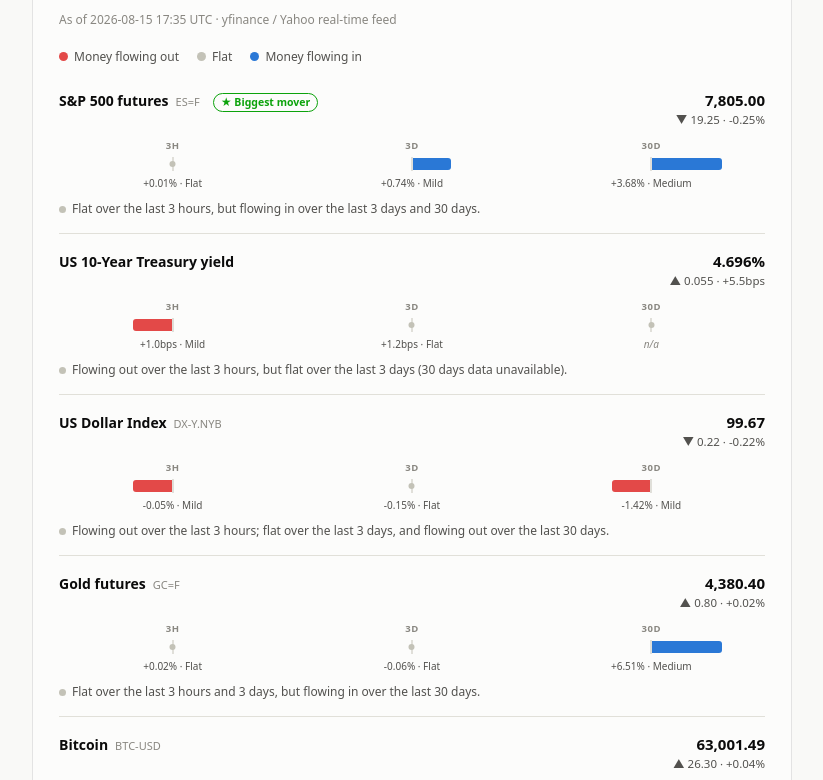
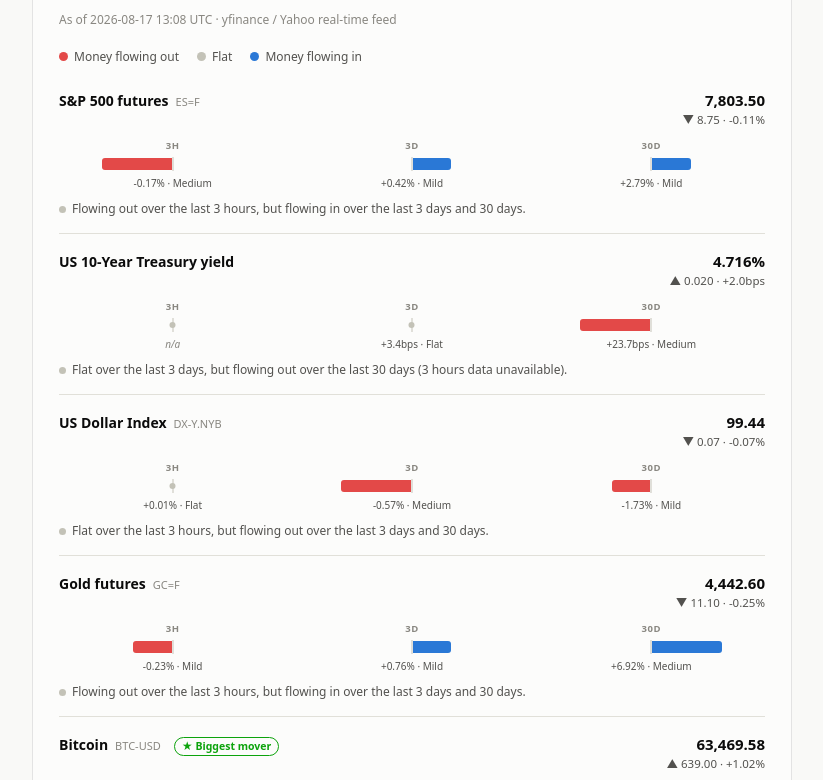
Before and after one commit to danreed001-droid/moneyflow, a plain HTML site: page index.html in a window 1280 px wide. Shown: the part 151-931 px from the top of the page, without its empty margins (228-1051 px from the left). Drawn offline with Linux system fonts and the light colour scheme.

Commit message:
Update snapshot 2026-08-17T13:08:46Z

```diff
--- a/index.html
+++ b/index.html
@@ -3,7 +3,7 @@
 <head>
 <meta charset="utf-8">
 <meta name="viewport" content="width=device-width, initial-scale=1">
-<title>Cross-Asset Money Flow — As of 2026-08-15 17:35 UTC</title>
+<title>Cross-Asset Money Flow — As of 2026-08-17 13:08 UTC</title>
 <style>
   :root { color-scheme: light; }
   .viz-root {
@@ -92,33 +92,33 @@
       </div>
       <button class="theme-toggle" id="themeToggle" type="button">Dark mode</button>
     </div>
-    <div class="timestamp">As of 2026-08-15 17:35 UTC · yfinance / Yahoo real-time feed</div>
+    <div class="timestamp">As of 2026-08-17 13:08 UTC · yfinance / Yahoo real-time feed</div>
     <div class="legend">
       <div class="legend-item"><span class="dot out"></span>Money flowing out</div>
       <div class="legend-item"><span class="dot flat"></span>Flat</div>
       <div class="legend-item"><span class="dot in"></span>Money flowing in</div>
     </div>
     <div class="rows">
-      <div class="row" data-tip="S&amp;P 500 futures 7,805.00, ▼ 19.25 · -0.25% since previous close. Flat over the last 3 hours, but flowing in over the last 3 days and 30 days.">
+      <div class="row" data-tip="S&amp;P 500 futures 7,803.50, ▼ 8.75 · -0.11% since previous close. Flowing out over the last 3 hours, but flowing in over the last 3 days and 30 days.">
         <div class="row-top">
           <div class="asset-id">
             <span class="asset-name">S&amp;P 500 futures</span>
             <span class="asset-ticker">ES=F</span>
-            <span class="badge">★ Biggest mover</span>
+
           </div>
           <div class="asset-price">
-            <span class="price-value">7,805.00</span>
-            <span class="price-delta">▼ 19.25 · -0.25%</span>
+            <span class="price-value">7,803.50</span>
+            <span class="price-delta">▼ 8.75 · -0.11%</span>
           </div>
         </div>
         <div class="timeframe-bars">
-<div class="tf-col"><div class="tf-label">3H</div><div class="tf-track"><div class="tf-half tf-half-out"><div class="tf-fill out" style="width:0%"></div></div><div class="tf-baseline"><div class="tf-flat-dot"></div></div><div class="tf-half tf-half-in"><div class="tf-fill in" style="width:0%"></div></div></div><div class="tf-caption">+0.01% · Flat</div></div><div class="tf-col"><div class="tf-label">3D</div><div class="tf-track"><div class="tf-half tf-half-out"><div class="tf-fill out" style="width:0%"></div></div><div class="tf-baseline"></div><div class="tf-half tf-half-in"><div class="tf-fill in" style="width:34%"></div></div></div><div class="tf-caption">+0.74% · Mild</div></div><div class="tf-col"><div class="tf-label">30D</div><div class="tf-track"><div class="tf-half tf-half-out"><div class="tf-fill out" style="width:0%"></div></div><div class="tf-baseline"></div><div class="tf-half tf-half-in"><div class="tf-fill in" style="width:62%"></div></div></div><div class="tf-caption">+3.68% · Medium</div></div>
+<div class="tf-col"><div class="tf-label">3H</div><div class="tf-track"><div class="tf-half tf-half-out"><div class="tf-fill out" style="width:62%"></div></div><div class="tf-baseline"></div><div class="tf-half tf-half-in"><div class="tf-fill in" style="width:0%"></div></div></div><div class="tf-caption">-0.17% · Medium</div></div><div class="tf-col"><div class="tf-label">3D</div><div class="tf-track"><div class="tf-half tf-half-out"><div class="tf-fill out" style="width:0%"></div></div><div class="tf-baseline"></div><div class="tf-half tf-half-in"><div class="tf-fill in" style="width:34%"></div></div></div><div class="tf-caption">+0.42% · Mild</div></div><div class="tf-col"><div class="tf-label">30D</div><div class="tf-track"><div class="tf-half tf-half-out"><div class="tf-fill out" style="width:0%"></div></div><div class="tf-baseline"></div><div class="tf-half tf-half-in"><div class="tf-fill in" style="width:34%"></div></div></div><div class="tf-caption">+2.79% · Mild</div></div>
         </div>
         <div class="row-bottom">
-          <span class="flow-tag"><span class="dot flat"></span>Flat over the last 3 hours, but flowing in over the last 3 days and 30 days.</span>
+          <span class="flow-tag"><span class="dot flat"></span>Flowing out over the last 3 hours, but flowing in over the last 3 days and 30 days.</span>
         </div>
       </div>
-      <div class="row" data-tip="US 10-Year Treasury yield 4.696%, ▲ 0.055 · +5.5bps since previous close. Flowing out over the last 3 hours, but flat over the last 3 days (30 days data unavailable).">
+      <div class="row" data-tip="US 10-Year Treasury yield 4.716%, ▲ 0.020 · +2.0bps since previous close. Flat over the last 3 days, but flowing out over the last 30 days (3 hours data unavailable).">
         <div class="row-top">
           <div class="asset-id">
             <span class="asset-name">US 10-Year Treasury yield</span>
@@ -126,18 +126,18 @@
 
           </div>
           <div class="asset-price">
-            <span class="price-value">4.696%</span>
-            <span class="price-delta">▲ 0.055 · +5.5bps</span>
+            <span class="price-value">4.716%</span>
+            <span class="price-delta">▲ 0.020 · +2.0bps</span>
           </div>
         </div>
         <div class="timeframe-bars">
-<div class="tf-col"><div class="tf-label">3H</div><div class="tf-track"><div class="tf-half tf-half-out"><div class="tf-fill out" style="width:34%"></div></div><div class="tf-baseline"></div><div class="tf-half tf-half-in"><div class="tf-fill in" style="width:0%"></div></div></div><div class="tf-caption">+1.0bps · Mild</div></div><div class="tf-col"><div class="tf-label">3D</div><div class="tf-track"><div class="tf-half tf-half-out"><div class="tf-fill out" style="width:0%"></div></div><div class="tf-baseline"><div class="tf-flat-dot"></div></div><div class="tf-half tf-half-in"><div class="tf-fill in" style="width:0%"></div></div></div><div class="tf-caption">+1.2bps · Flat</div></div><div class="tf-col"><div class="tf-label">30D</div><div class="tf-track"><div class="tf-half tf-half-out"><div class="tf-fill out" style="width:0%"></div></div><div class="tf-baseline"><div class="tf-flat-dot"></div></div><div class="tf-half tf-half-in"><div class="tf-fill in" style="width:0%"></div></div></div><div class="tf-na">n/a</div></div>
+<div class="tf-col"><div class="tf-label">3H</div><div class="tf-track"><div class="tf-half tf-half-out"><div class="tf-fill out" style="width:0%"></div></div><div class="tf-baseline"><div class="tf-flat-dot"></div></div><div class="tf-half tf-half-in"><div class="tf-fill in" style="width:0%"></div></div></div><div class="tf-na">n/a</div></div><div class="tf-col"><div class="tf-label">3D</div><div class="tf-track"><div class="tf-half tf-half-out"><div class="tf-fill out" style="width:0%"></div></div><div class="tf-baseline"><div class="tf-flat-dot"></div></div><div class="tf-half tf-half-in"><div class="tf-fill in" style="width:0%"></div></div></div><div class="tf-caption">+3.4bps · Flat</div></div><div class="tf-col"><div class="tf-label">30D</div><div class="tf-track"><div class="tf-half tf-half-out"><div class="tf-fill out" style="width:62%"></div></div><div class="tf-baseline"></div><div class="tf-half tf-half-in"><div class="tf-fill in" style="width:0%"></div></div></div><div class="tf-caption">+23.7bps · Medium</div></div>
         </div>
         <div class="row-bottom">
-          <span class="flow-tag"><span class="dot flat"></span>Flowing out over the last 3 hours, but flat over the last 3 days (30 days data unavailable).</span>
+          <span class="flow-tag"><span class="dot flat"></span>Flat over the last 3 days, but flowing out over the last 30 days (3 hours data unavailable).</span>
         </div>
       </div>
-      <div class="row" data-tip="US Dollar Index 99.67, ▼ 0.22 · -0.22% since previous close. Flowing out over the last 3 hours; flat over the last 3 days, and flowing out over the last 30 days.">
+      <div class="row" data-tip="US Dollar Index 99.44, ▼ 0.07 · -0.07% since previous close. Flat over the last 3 hours, but flowing out over the last 3 days and 30 days.">
         <div class="row-top">
           <div class="asset-id">
             <span class="asset-name">US Dollar Index</span>
@@ -145,18 +145,18 @@
 
           </div>
           <div class="asset-price">
-            <span class="price-value">99.67</span>
-            <span class="price-delta">▼ 0.22 · -0.22%</span>
+            <span class="price-value">99.44</span>
+            <span class="price-delta">▼ 0.07 · -0.07%</span>
           </div>
         </div>
         <div class="timeframe-bars">
-<div class="tf-col"><div class="tf-label">3H</div><div class="tf-track"><div class="tf-half tf-half-out"><div class="tf-fill out" style="width:34%"></div></div><div class="tf-baseline"></div><div class="tf-half tf-half-in"><div class="tf-fill in" style="width:0%"></div></div></div><div class="tf-caption">-0.05% · Mild</div></div><div class="tf-col"><div class="tf-label">3D</div><div class="tf-track"><div class="tf-half tf-half-out"><div class="tf-fill out" style="width:0%"></div></div><div class="tf-baseline"><div class="tf-flat-dot"></div></div><div class="tf-half tf-half-in"><div class="tf-fill in" style="width:0%"></div></div></div><div class="tf-caption">-0.15% · Flat</div></div><div class="tf-col"><div class="tf-label">30D</div><div class="tf-track"><div class="tf-half tf-half-out"><div class="tf-fill out" style="width:34%"></div></div><div class="tf-baseline"></div><div class="tf-half tf-half-in"><div class="tf-fill in" style="width:0%"></div></div></div><div class="tf-caption">-1.42% · Mild</div></div>
+<div class="tf-col"><div class="tf-label">3H</div><div class="tf-track"><div class="tf-half tf-half-out"><div class="tf-fill out" style="width:0%"></div></div><div class="tf-baseline"><div class="tf-flat-dot"></div></div><div class="tf-half tf-half-in"><div class="tf-fill in" style="width:0%"></div></div></div><div class="tf-caption">+0.01% · Flat</div></div><div class="tf-col"><div class="tf-label">3D</div><div class="tf-track"><div class="tf-half tf-half-out"><div class="tf-fill out" style="width:62%"></div></div><div class="tf-baseline"></div><div class="tf-half tf-half-in"><div class="tf-fill in" style="width:0%"></div></div></div><div class="tf-caption">-0.57% · Medium</div></div><div class="tf-col"><div class="tf-label">30D</div><div class="tf-track"><div class="tf-half tf-half-out"><div class="tf-fill out" style="width:34%"></div></div><div class="tf-baseline"></div><div class="tf-half tf-half-in"><div class="tf-fill in" style="width:0%"></div></div></div><div class="tf-caption">-1.73% · Mild</div></div>
         </div>
         <div class="row-bottom">
-          <span class="flow-tag"><span class="dot flat"></span>Flowing out over the last 3 hours; flat over the last 3 days, and flowing out over the last 30 days.</span>
+          <span class="flow-tag"><span class="dot flat"></span>Flat over the last 3 hours, but flowing out over the last 3 days and 30 days.</span>
         </div>
       </div>
-      <div class="row" data-tip="Gold futures 4,380.40, ▲ 0.80 · +0.02% since previous close. Flat over the last 3 hours and 3 days, but flowing in over the last 30 days.">
+      <div class="row" data-tip="Gold futures 4,442.60, ▼ 11.10 · -0.25% since previous close. Flowing out over the last 3 hours, but flowing in over the last 3 days and 30 days.">
         <div class="row-top">
           <div class="asset-id">
             <span class="asset-name">Gold futures</span>
@@ -164,31 +164,31 @@
 
           </div>
           <div class="asset-price">
-            <span class="price-value">4,380.40</span>
-            <span class="price-delta">▲ 0.80 · +0.02%</span>
+            <span class="price-value">4,442.60</span>
+            <span class="price-delta">▼ 11.10 · -0.25%</span>
           </div>
         </div>
         <div class="timeframe-bars">
-<div class="tf-col"><div class="tf-label">3H</div><div class="tf-track"><div class="tf-half tf-half-out"><div class="tf-fill out" style="width:0%"></div></div><div class="tf-baseline"><div class="tf-flat-dot"></div></div><div class="tf-half tf-half-in"><div class="tf-fill in" style="width:0%"></div></div></div><div class="tf-caption">+0.02% · Flat</div></div><div class="tf-col"><div class="tf-label">3D</div><div class="tf-track"><div class="tf-half tf-half-out"><div class="tf-fill out" style="width:0%"></div></div><div class="tf-baseline"><div class="tf-flat-dot"></div></div><div class="tf-half tf-half-in"><div class="tf-fill in" style="width:0%"></div></div></div><div class="tf-caption">-0.06% · Flat</div></div><div class="tf-col"><div class="tf-label">30D</div><div class="tf-track"><div class="tf-half tf-half-out"><div class="tf-fill out" style="width:0%"></div></div><div class="tf-baseline"></div><div class="tf-half tf-half-in"><div class="tf-fill in" style="width:62%"></div></div></div><div class="tf-caption">+6.51% · Medium</div></div>
+<div class="tf-col"><div class="tf-label">3H</div><div class="tf-track"><div class="tf-half tf-half-out"><div class="tf-fill out" style="width:34%"></div></div><div class="tf-baseline"></div><div class="tf-half tf-half-in"><div class="tf-fill in" style="width:0%"></div></div></div><div class="tf-caption">-0.23% · Mild</div></div><div class="tf-col"><div class="tf-label">3D</div><div class="tf-track"><div class="tf-half tf-half-out"><div class="tf-fill out" style="width:0%"></div></div><div class="tf-baseline"></div><div class="tf-half tf-half-in"><div class="tf-fill in" style="width:34%"></div></div></div><div class="tf-caption">+0.76% · Mild</div></div><div class="tf-col"><div class="tf-label">30D</div><div class="tf-track"><div class="tf-half tf-half-out"><div class="tf-fill out" style="width:0%"></div></div><div class="tf-baseline"></div><div class="tf-half tf-half-in"><div class="tf-fill in" style="width:62%"></div></div></div><div class="tf-caption">+6.92% · Medium</div></div>
         </div>
         <div class="row-bottom">
-          <span class="flow-tag"><span class="dot flat"></span>Flat over the last 3 hours and 3 days, but flowing in over the last 30 days.</span>
+          <span class="flow-tag"><span class="dot flat"></span>Flowing out over the last 3 hours, but flowing in over the last 3 days and 30 days.</span>
         </div>
       </div>
-      <div class="row" data-tip="Bitcoin 63,001.49, ▲ 26.30 · +0.04% since previous close. Flat across the last 3 hours, 3 days and 30 days — no real signal.">
+      <div class="row" data-tip="Bitcoin 63,469.58, ▲ 639.00 · +1.02% since previous close. Flat across the last 3 hours, 3 days and 30 days — no real signal.">
         <div class="row-top">
           <div class="asset-id">
             <span class="asset-name">Bitcoin</span>
             <span class="asset-ticker">BTC-USD</span>
-
+            <span class="badge">★ Biggest mover</span>
           </div>
           <div class="asset-price">
-            <span class="price-value">63,001.49</span>
-            <span class="price-delta">▲ 26.30 · +0.04%</span>
+            <span class="price-value">63,469.58</span>
+            <span class="price-delta">▲ 639.00 · +1.02%</span>
           </div>
         </div>
         <div class="timeframe-bars">
-<div class="tf-col"><div class="tf-label">3H</div><div class="tf-track"><div class="tf-half tf-half-out"><div class="tf-fill out" style="width:0%"></div></div><div class="tf-baseline"><div class="tf-flat-dot"></div></div><div class="tf-half tf-half-in"><div class="tf-fill in" style="width:0%"></div></div></div><div class="tf-caption">+0.06% · Flat</div></div><div class="tf-col"><div class="tf-label">3D</div><div class="tf-track"><div class="tf-half tf-half-out"><div class="tf-fill out" style="width:0%"></div></div><div class="tf-baseline"><div class="tf-flat-dot"></div></div><div class="tf-half tf-half-in"><div class="tf-fill in" style="width:0%"></div></div></div><div class="tf-caption">-0.63% · Flat</div></div><div class="tf-col"><div class="tf-label">30D</div><div class="tf-track"><div class="tf-half tf-half-out"><div class="tf-fill out" style="width:0%"></div></div><div class="tf-baseline"><div class="tf-flat-dot"></div></div><div class="tf-half tf-half-in"><div class="tf-fill in" style="width:0%"></div></div></div><div class="tf-caption">-1.23% · Flat</div></div>
+<div class="tf-col"><div class="tf-label">3H</div><div class="tf-track"><div class="tf-half tf-half-out"><div class="tf-fill out" style="width:0%"></div></div><div class="tf-baseline"><div class="tf-flat-dot"></div></div><div class="tf-half tf-half-in"><div class="tf-fill in" style="width:0%"></div></div></div><div class="tf-caption">+0.14% · Flat</div></div><div class="tf-col"><div class="tf-label">3D</div><div class="tf-track"><div class="tf-half tf-half-out"><div class="tf-fill out" style="width:0%"></div></div><div class="tf-baseline"><div class="tf-flat-dot"></div></div><div class="tf-half tf-half-in"><div class="tf-fill in" style="width:0%"></div></div></div><div class="tf-caption">+0.78% · Flat</div></div><div class="tf-col"><div class="tf-label">30D</div><div class="tf-track"><div class="tf-half tf-half-out"><div class="tf-fill out" style="width:0%"></div></div><div class="tf-baseline"><div class="tf-flat-dot"></div></div><div class="tf-half tf-half-in"><div class="tf-fill in" style="width:0%"></div></div></div><div class="tf-caption">-2.05% · Flat</div></div>
         </div>
         <div class="row-bottom">
           <span class="flow-tag"><span class="dot flat"></span>Flat across the last 3 hours, 3 days and 30 days — no real signal.</span>
@@ -203,11 +203,11 @@
       <table class="data-table">
         <thead><tr><th>Asset</th><th>Value</th><th>Since prev close</th><th>3H</th><th>3D</th><th>30D</th></tr></thead>
         <tbody>
-<tr><td>S&amp;P 500 futures</td><td class="num">7,805.00</td><td class="num">-0.25% (Mild)</td><td class="num">+0.01% (Flat)</td><td class="num">+0.74% (Mild)</td><td class="num">+3.68% (Medium)</td></tr><tr><td>US 10-Year Treasury yield</td><td class="num">4.696%</td><td class="num">+1.185 (Medium)</td><td class="num">+1.0bps (Mild)</td><td class="num">+1.2bps (Flat)</td><td class="num">n/a</td></tr><tr><td>US Dollar Index</td><td class="num">99.67</td><td class="num">-0.22% (Medium)</td><td class="num">-0.05% (Mild)</td><td class="num">-0.15% (Flat)</td><td class="num">-1.42% (Mild)</td></tr><tr><td>Gold futures</td><td class="num">4,380.40</td><td class="num">+0.02% (Flat)</td><td class="num">+0.02% (Flat)</td><td class="num">-0.06% (Flat)</td><td class="num">+6.51% (Medium)</td></tr><tr><td>Bitcoin</td><td class="num">63,001.49</td><td class="num">+0.04% (Flat)</td><td class="num">+0.06% (Flat)</td><td class="num">-0.63% (Flat)</td><td class="num">-1.23% (Flat)</td></tr>
+<tr><td>S&amp;P 500 futures</td><td class="num">7,803.50</td><td class="num">-0.11% (Mild)</td><td class="num">-0.17% (Medium)</td><td class="num">+0.42% (Mild)</td><td class="num">+2.79% (Mild)</td></tr><tr><td>US 10-Year Treasury yield</td><td class="num">4.716%</td><td class="num">+0.426 (Flat)</td><td class="num">n/a</td><td class="num">+3.4bps (Flat)</td><td class="num">+23.7bps (Medium)</td></tr><tr><td>US Dollar Index</td><td class="num">99.44</td><td class="num">-0.07% (Flat)</td><td class="num">+0.01% (Flat)</td><td class="num">-0.57% (Medium)</td><td class="num">-1.73% (Mild)</td></tr><tr><td>Gold futures</td><td class="num">4,442.60</td><td class="num">-0.25% (Mild)</td><td class="num">-0.23% (Mild)</td><td class="num">+0.76% (Mild)</td><td class="num">+6.92% (Medium)</td></tr><tr><td>Bitcoin</td><td class="num">63,469.58</td><td class="num">+1.02% (Mild)</td><td class="num">+0.14% (Flat)</td><td class="num">+0.78% (Flat)</td><td class="num">-2.05% (Flat)</td></tr>
         </tbody>
       </table>
     </details>
-    <p class="note">Automated informational snapshot from the moneyflow GitHub Actions feed — not financial advice. 30-day data was unavailable this run for: US 10-Year Treasury yield.</p>
+    <p class="note">Automated informational snapshot from the moneyflow GitHub Actions feed — not financial advice.</p>
   </div>
 </div>
 <script>
```
Also changed, not shown: latest.txt.
